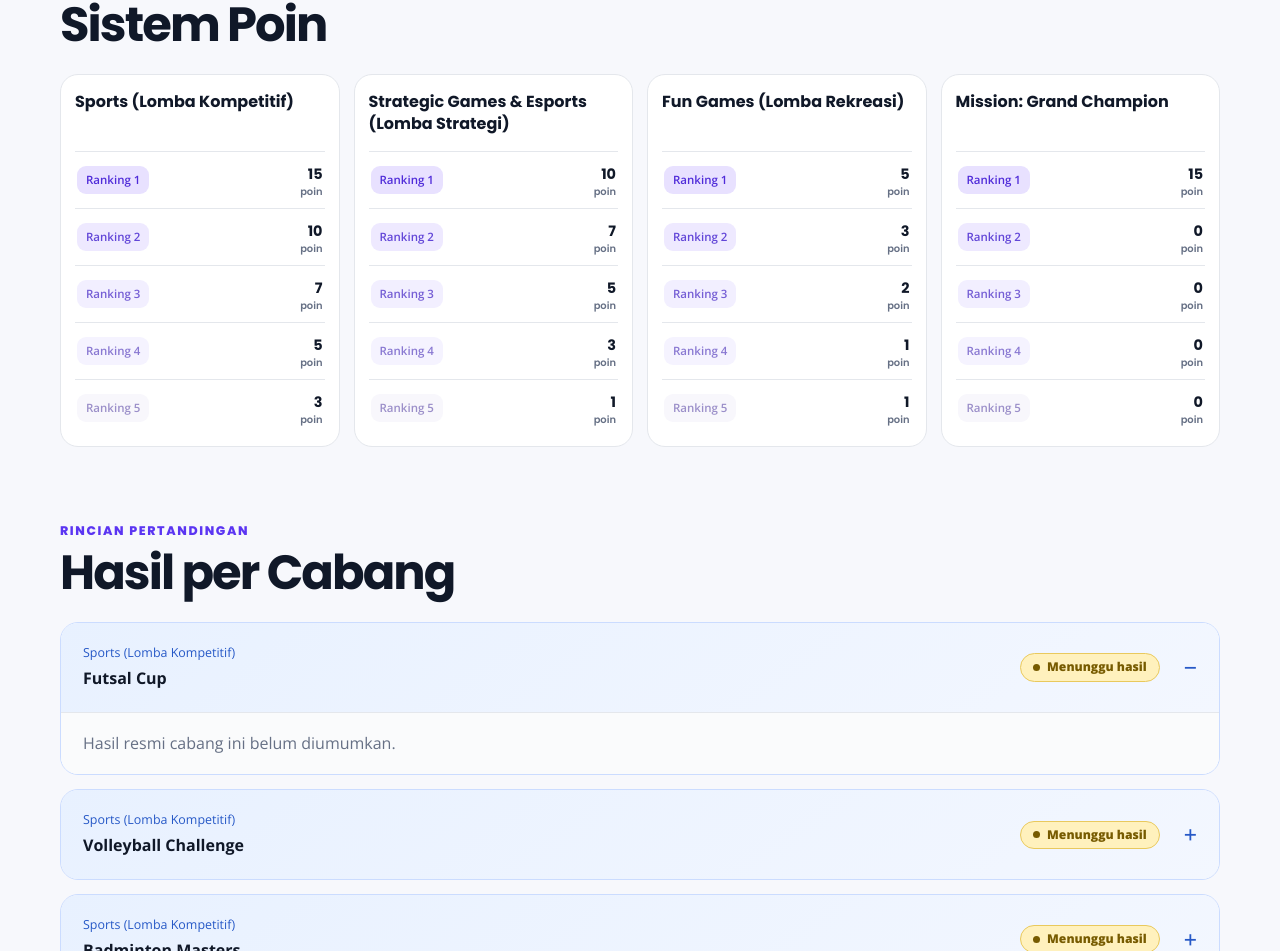
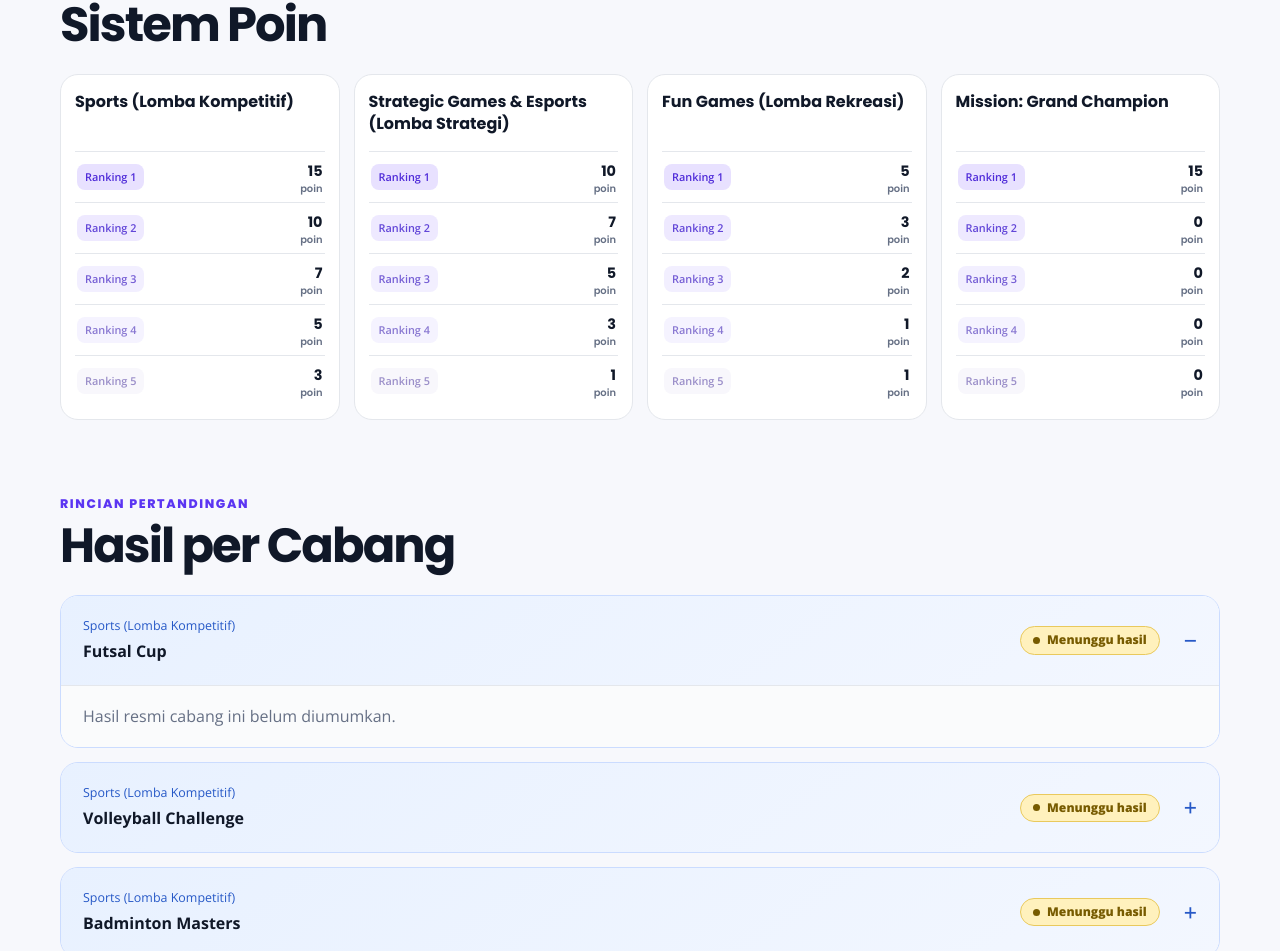
Before and after one commit to ruswanhidayat/portal-atlantik, a Next.js app: page /leaderboard in a window 1280 px wide. Shown: the part 1182-2133 px from the top of the page. Built offline with nearby package versions, Linux system fonts and the light colour scheme.

Commit message:
Refactor score-row CSS styles for improved layout
Reduced gap, min-height, and padding in score-row styles. Adjusted padding and border-radius for span elements.

```diff
--- a/app/globals.css
+++ b/app/globals.css
@@ -904,9 +904,9 @@ a.announcement-list-item:hover .announcement-list-arrow {
   display: flex;
   align-items: center;
   justify-content: space-between;
-  gap: 12px;
-  min-height: 44px;
-  padding: 8px 2px;
+  gap: 8px;
+  min-height: 36px;
+  padding: 5px 2px;
   border-top: 1px solid var(--line);
 }
 
@@ -919,10 +919,10 @@ a.announcement-list-item:hover .announcement-list-arrow {
   display: inline-flex;
   align-items: center;
   width: fit-content;
-  padding: 5px 9px;
-  border-radius: 9px;
+  padding: 4px 8px;
+  border-radius: 8px;
   color: #5338c7;
-  font-size: 0.72rem;
+  font-size: 0.68rem;
   font-weight: 600;
   white-space: nowrap;
 }
```
